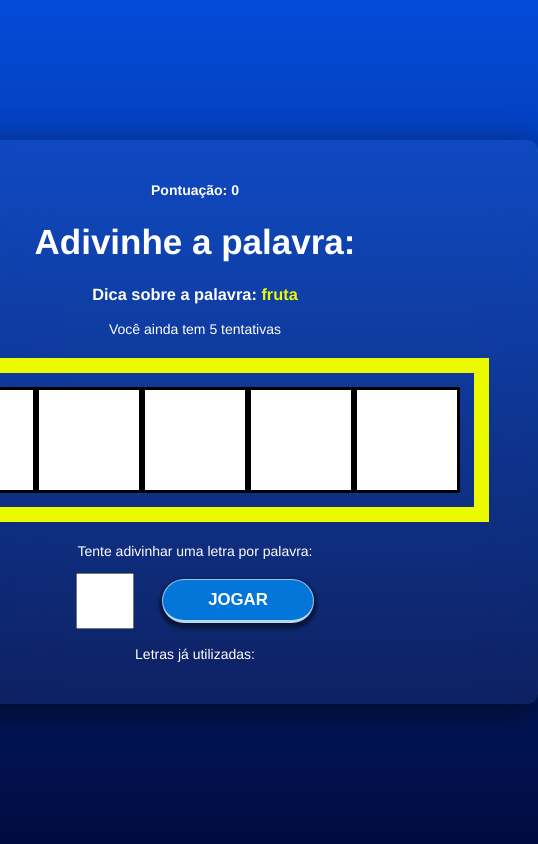
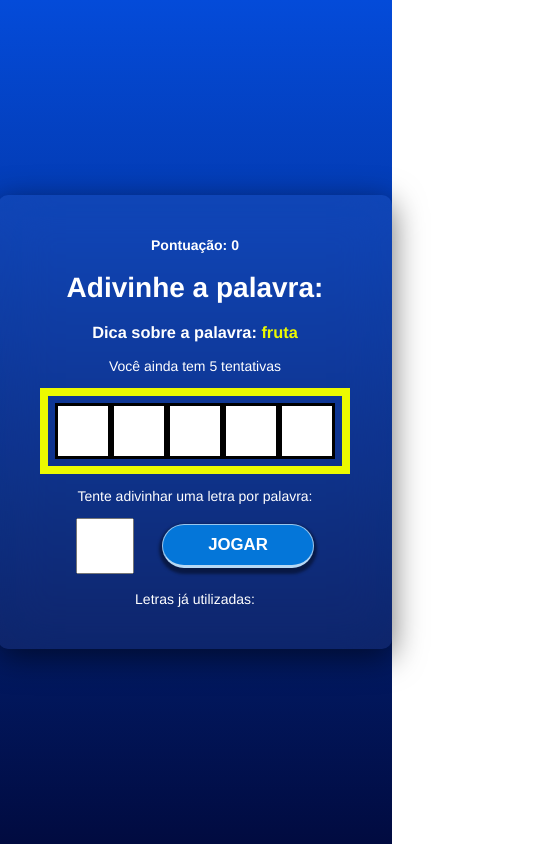
Before and after one commit to Saulo2099/jogo_de_palavras, a React (Create React App) app: page / in a window 390 px wide. Both pictures are taken after a click on the button "JOGAR". Shown: the whole page, 538 px wide, since content can reach past the window. Built offline with nearby package versions, Linux system fonts and the light colour scheme.

Commit message:
Update Game.css

```diff
--- a/src/components/Game.css
+++ b/src/components/Game.css
@@ -48,3 +48,22 @@
     text-align: center;
     margin-right: 1em;
 }
+@media (max-width: 1000px){
+    .game h1{
+        font-size: 2em;
+    }
+    .wordContainer{
+        margin: 1em;
+        padding: 0.5em;
+        border: 8px solid #ecfa00;
+    }
+
+    .letter, .blankSquere{
+        font-size: 40px;
+        text-align: center;
+        height: 50px;
+        width: 50px;
+        line-height:normal;
+
+    }
+}
```
